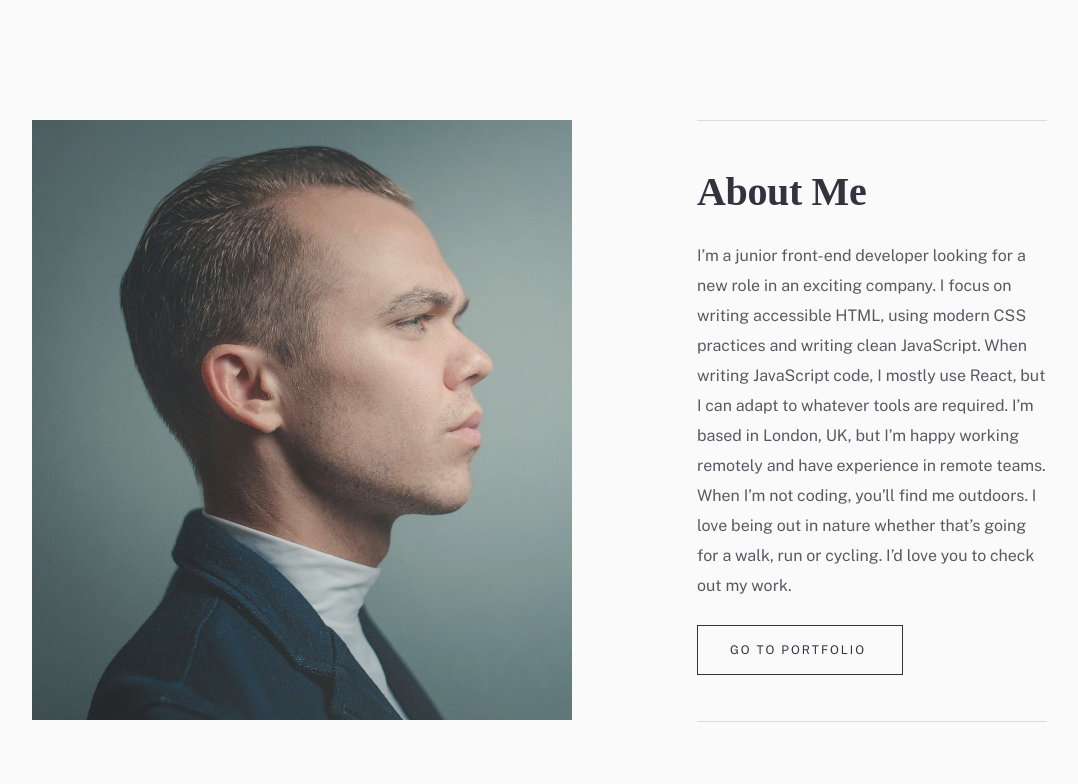
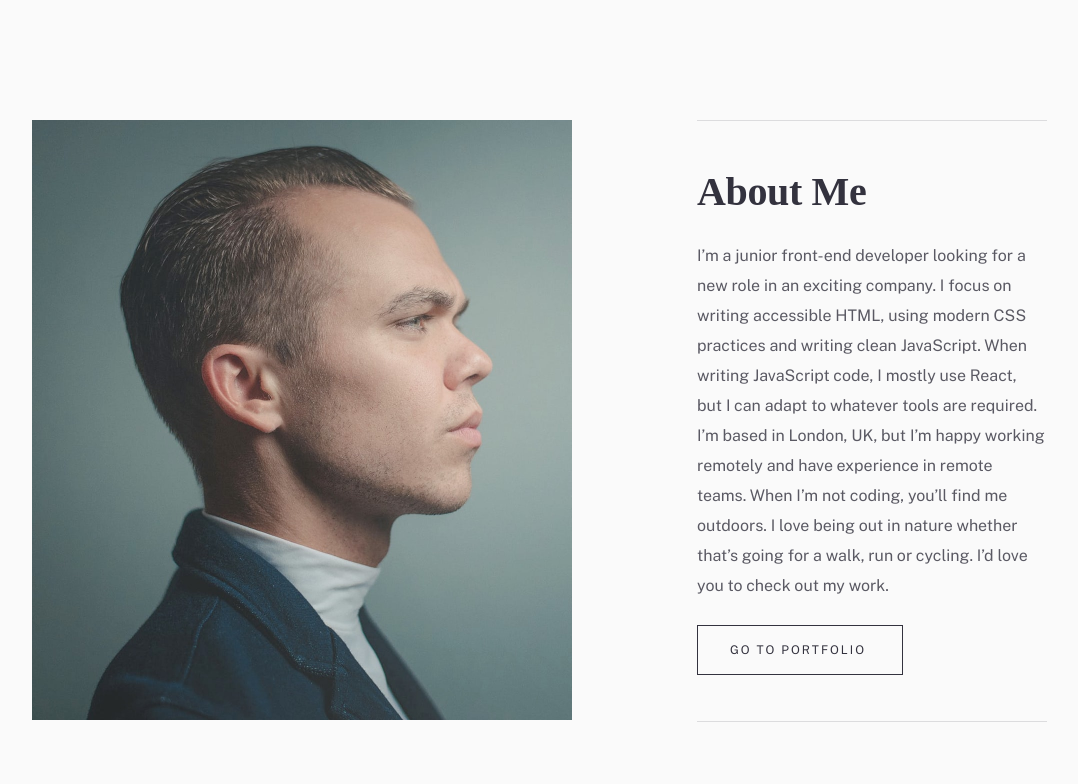
Before and after one commit to nakoyawilson/minimalist-portfolio-website, a React (Create React App) app: page / in a window 1536 px wide. Shown: the part 780-1564 px from the top of the page, without its empty margins (181-1259 px from the left). Built offline with nearby package versions, Linux system fonts and the light colour scheme; a web font is replaced by a local one.

Commit message:
Make minor adjustments to about padding

```diff
--- a/src/pages/Home.css
+++ b/src/pages/Home.css
@@ -135,7 +135,7 @@
   }
 
   .about {
-    padding: 5rem 0 4.6rem;
+    padding: 5rem 0.2rem 4.6rem 0;
     width: 350px;
   }
 
```
